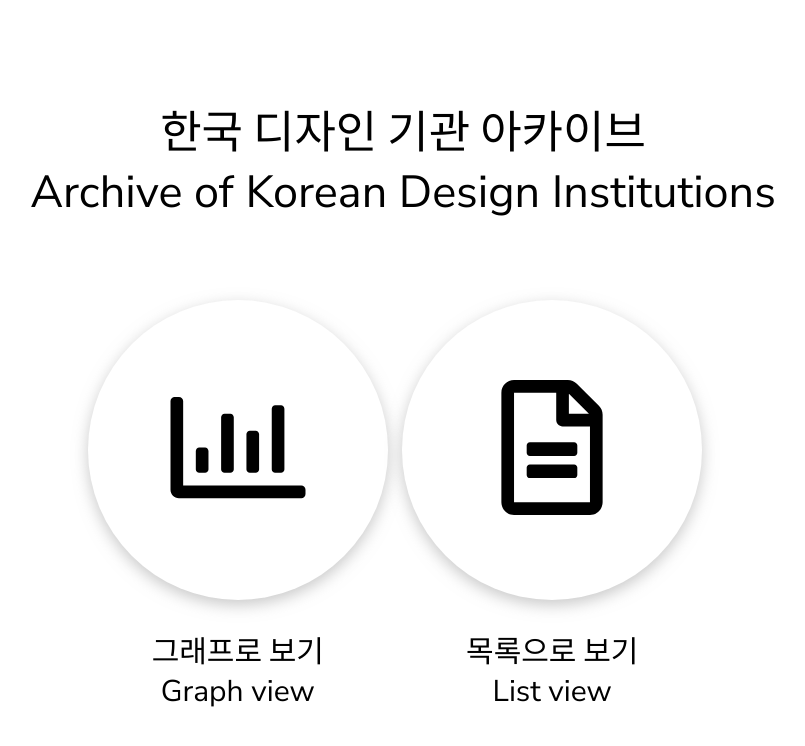
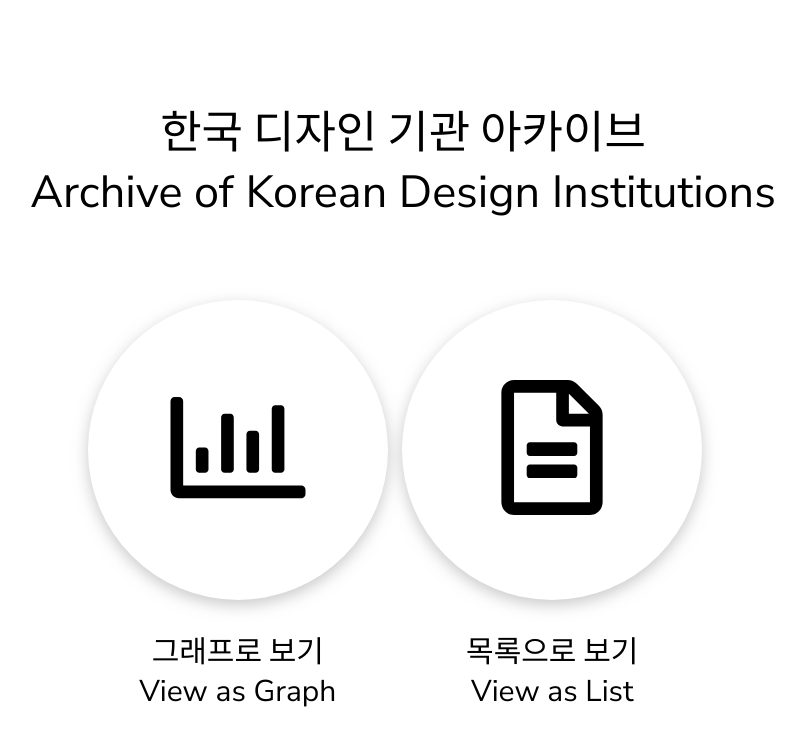
Before and after one commit to textndot/designinstitute, a plain HTML site: page index.html in a window 1280 px wide. Shown: the whole page, without its empty margins (245-1050 px from the left). Drawn offline with Linux system fonts and the light colour scheme.

Commit message:
Update index.html

```diff
--- a/index.html
+++ b/index.html
@@ -19,8 +19,8 @@
   <div class="btn_hover">
     <a href="chart.html"><div class="btn_graph"><img src="chart.svg" class="icon_index"></div></a>
     <a href="list.html"><div class="btn_list"><img src="file.svg" class="icon_index"></div></a>
-    <p class="btn_getin" id="btn_graph_text">그래프로 보기<br><span class="eng">Graph view</span></p>
-    <p class="btn_getin" id="btn_list_text">목록으로 보기<br><span class="eng">List view</span></p>
+    <p class="btn_getin" id="btn_graph_text">그래프로 보기<br><span class="eng">View as Graph</span></p>
+    <p class="btn_getin" id="btn_list_text">목록으로 보기<br><span class="eng">View as List</span></p>
   </div>
 
 
```
